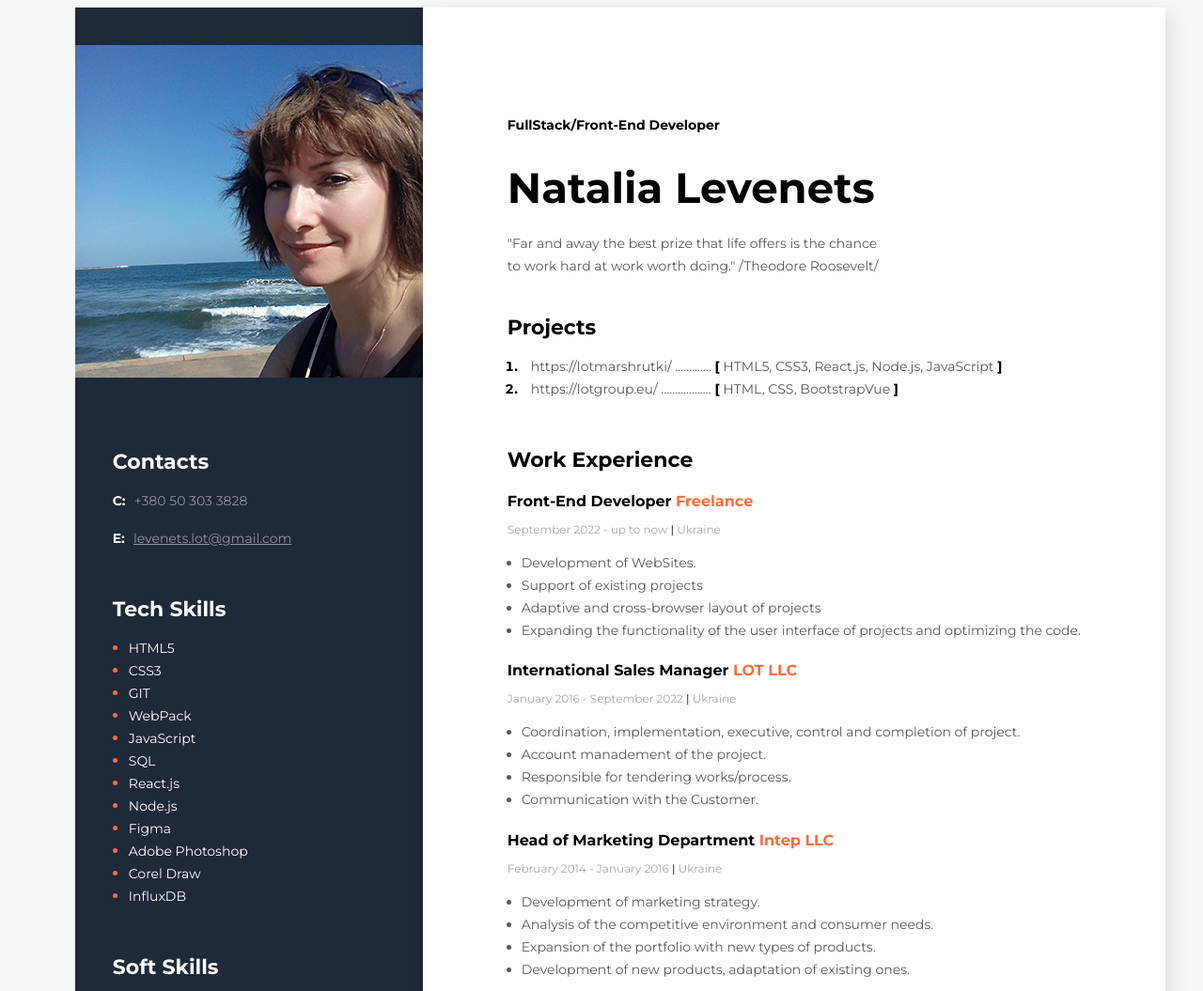
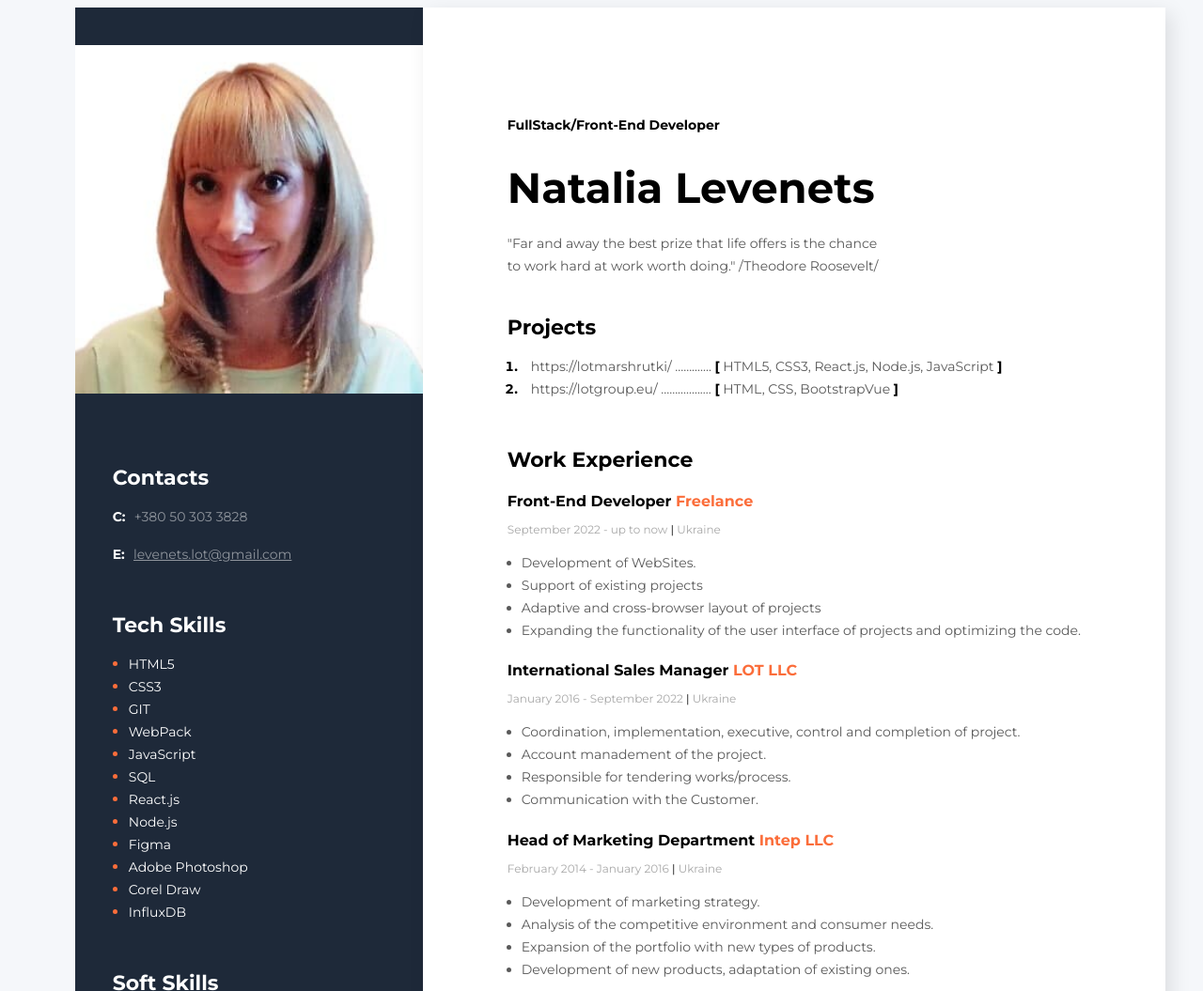
Before and after one commit to patelux/resume, a plain HTML site: page index.html in a window 1280 px wide. Shown: the top 1055 px of the page at 94% size. Drawn offline with Linux system fonts and the light colour scheme.

Commit message:
photo_new

```diff
--- a/index.html
+++ b/index.html
@@ -117,7 +117,7 @@
     </div>
     <!--Sidebar-->
     <aside class="sidebar">
-        <img src="images/Photo_NL.jpg" alt="user photo" class="photo">
+        <img src="images/PhotoNL.jpg" alt="user photo" class="photo">
         <!--Contacts-->
         <div class="contacts">
             <h3 class="sidebar-title">Contacts</h3>
```
Also changed, not shown: images/photoNL.jpg (added).
